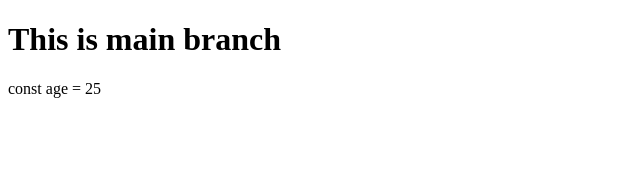
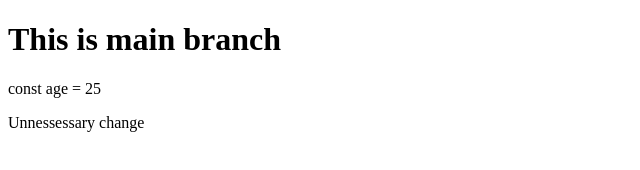
Before and after one commit to Shubhofficial1/test, a plain HTML site: page index.html in a window 1280 px wide. Shown: the whole page, without its empty margins (0-640 px from the left). Drawn offline with Linux system fonts and the light colour scheme.

Commit message:
Added Unneccesary change

```diff
--- a/index.html
+++ b/index.html
@@ -8,5 +8,6 @@
   <body>
     <h1>This is main branch</h1>
     <p>const age = 25</p>
+    <p>Unnessessary change</p>
   </body>
 </html>
```
